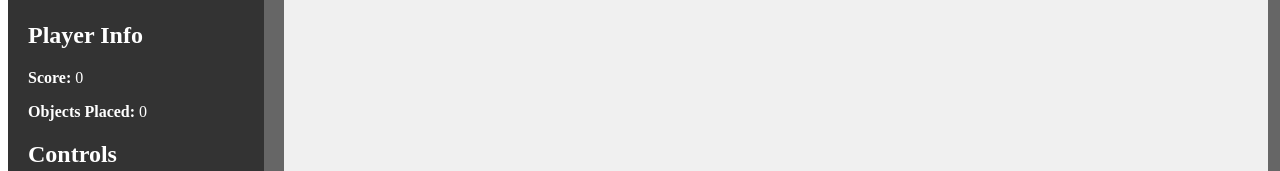
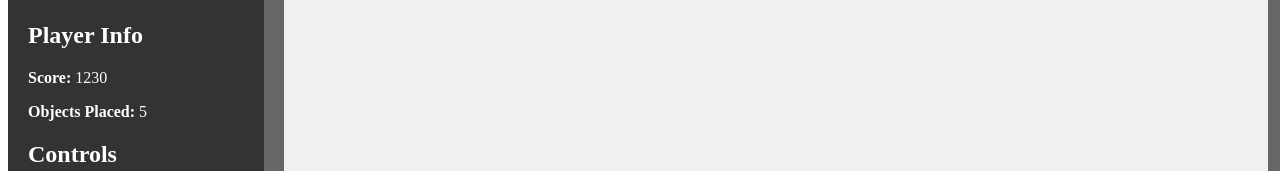
Before and after one commit to Asortfix/pixel-perfect-server, a React (Vite) app: page / in a window 1280 px wide. Shown: the part 168-339 px from the top of the page. Built offline with nearby package versions, Linux system fonts and the light colour scheme.

Commit message:
return to initial version

```diff
--- a/src/App.tsx
+++ b/src/App.tsx
@@ -1,51 +1,45 @@
-import React, { useState } from 'react';
+import React, { useEffect, useState } from 'react';
 import ControlPanel from './components/ControlPanel';
 import CanvasView from './components/CanvasView';
 import { Images } from './game/GameLogic';
 
-const App: React.FC = () => {
-  // State for score and objects
-  const [score, setScore] = useState<number>(0);
-  const [objectCount, setObjectCount] = useState<number>(0);
+// Example image imports:
+// Make sure these images are accessible (if placed in public folder, you can just reference '/diamond.png', etc.)
+// If imported directly, ensure the bundler handles them correctly.
+const diamondSrc = '/diamond.png';
+const emeraldSrc = '/emerald.png';
+const rubySrc = '/ruby.png';
 
-  // Example images initialization (adjust as needed)
+function App() {
   const [images, setImages] = useState<Images>({
-    diamond: { src: '/diamond.png', image: new Image() },
-    emerald: { src: '/emerald.png', image: new Image() },
-    ruby: { src: '/ruby.png', image: new Image() },
+    diamond: { src: diamondSrc, image: new Image() },
+    emerald: { src: emeraldSrc, image: new Image() },
+    ruby: { src: rubySrc, image: new Image() }
   });
+  const [loaded, setLoaded] = useState(false);
 
-  // Load images (as before)
-  React.useEffect(() => {
-    let loaded = 0;
+  useEffect(() => {
+    let count = 0;
     const keys = Object.keys(images);
-    keys.forEach((key) => {
+    keys.forEach(key => {
       images[key].image.src = images[key].src;
       images[key].image.onload = () => {
-        loaded++;
-        if (loaded === keys.length) {
-          // All images loaded, you could do something if needed
+        count++;
+        if (count === keys.length) {
+          setLoaded(true);
         }
       };
     });
   }, [images]);
 
-  // Callback to update object count when CanvasView places an object
-  const handleObjectPlaced = () => {
-    setObjectCount((prev) => prev + 1);
-    // Maybe update score as well
-    setScore((prev) => prev + 10); // For example, add 10 points per object
-  };
-
   return (
     <div style={{ display: 'flex', flexDirection: 'row', width: '100vw', height: '100vh', overflow: 'hidden', backgroundColor: '#f0f0f0' }}>
-      <ControlPanel score={score} objectCount={objectCount} />
+      <ControlPanel />
       <div style={{ width: '80%', position: 'relative' }}>
-        {/* Pass images and callback to CanvasView */}
-        <CanvasView images={images} onObjectPlaced={handleObjectPlaced} />
+        {loaded ? <CanvasView images={images} /> : <div>Loading...</div>}
       </div>
     </div>
   );
-};
+}
 
 export default App;
--- a/src/components/CanvasView.tsx
+++ b/src/components/CanvasView.tsx
@@ -3,17 +3,16 @@ import { Gem, createMask, Images, OBJ_WIDTH, OBJ_HEIGHT, floorHeight, wallThickn
 
 interface CanvasViewProps {
   images: Images;
-  onObjectPlaced: () => void;
 }
 
-const CanvasView: React.FC<CanvasViewProps> = ({ images, onObjectPlaced }) => {
+const CanvasView: React.FC<CanvasViewProps> = ({ images }) => {
   const canvasRef = useRef<HTMLCanvasElement>(null);
   const [objects, setObjects] = useState<Gem[]>([]);
   const [masks, setMasks] = useState<{[key: string]: {x:number,y:number}[]}>({});
   const animationFrameRef = useRef<number | null>(null);
 
   useEffect(() => {
-    if (Object.keys(images).length === 0) return;
+    // Once images are loaded, create masks
     const loadedMasks: {[key: string]: {x:number,y:number}[]} = {};
     for (let key in images) {
       loadedMasks[key] = createMask(images[key].image, OBJ_WIDTH, OBJ_HEIGHT);
@@ -61,16 +60,17 @@ const CanvasView: React.FC<CanvasViewProps> = ({ images, onObjectPlaced }) => {
       canvas.removeEventListener('click', handleClick);
       if (animationFrameRef.current) cancelAnimationFrame(animationFrameRef.current);
     };
+    // eslint-disable-next-line react-hooks/exhaustive-deps
   }, [masks, objects]);
 
   const placeObject = (x: number, y: number) => {
     const keys = Object.keys(images);
     const choice = keys[Math.floor(Math.random() * keys.length)];
     const newObj = new Gem(x, y, images[choice].image, masks[choice]);
-
+    // Adjust position if collides
+    let attempts = 100;
     const canvas = canvasRef.current;
     if (!canvas) return;
-    let attempts = 100;
     while ((newObj.checkCollisions(objects) || newObj.causesFloorCollision(newObj.y, canvas.height)) && attempts > 0) {
       newObj.y -= 1;
       attempts--;
@@ -78,8 +78,6 @@ const CanvasView: React.FC<CanvasViewProps> = ({ images, onObjectPlaced }) => {
 
     if (attempts > 0) {
       setObjects(prev => [...prev, newObj]);
-      // Call callback to update object count and score in parent
-      onObjectPlaced();
     }
   };
 
--- a/src/components/ControlPanel.tsx
+++ b/src/components/ControlPanel.tsx
@@ -1,11 +1,6 @@
 import React from 'react';
 
-interface ControlPanelProps {
-  score: number;
-  objectCount: number;
-}
-
-const ControlPanel: React.FC<ControlPanelProps> = ({ score, objectCount }) => {
+const ControlPanel: React.FC = () => {
   return (
     <div style={{
       width: '20%',
@@ -21,8 +16,8 @@ const ControlPanel: React.FC<ControlPanelProps> = ({ score, objectCount }) => {
       </div>
       <div style={{ marginBottom: '20px' }}>
         <h2>Player Info</h2>
-        <p><strong>Score:</strong> {score}</p>
-        <p><strong>Objects Placed:</strong> {objectCount}</p>
+        <p><strong>Score:</strong> 1230</p>
+        <p><strong>Objects Placed:</strong> 5</p>
       </div>
       <div style={{ marginBottom: '20px' }}>
         <h2>Controls</h2>
```
